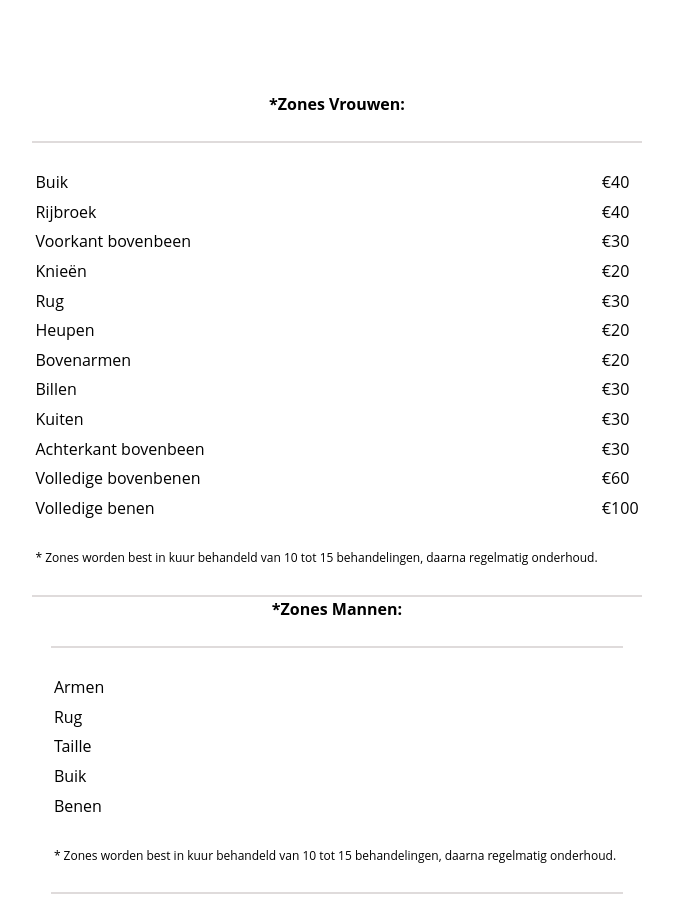
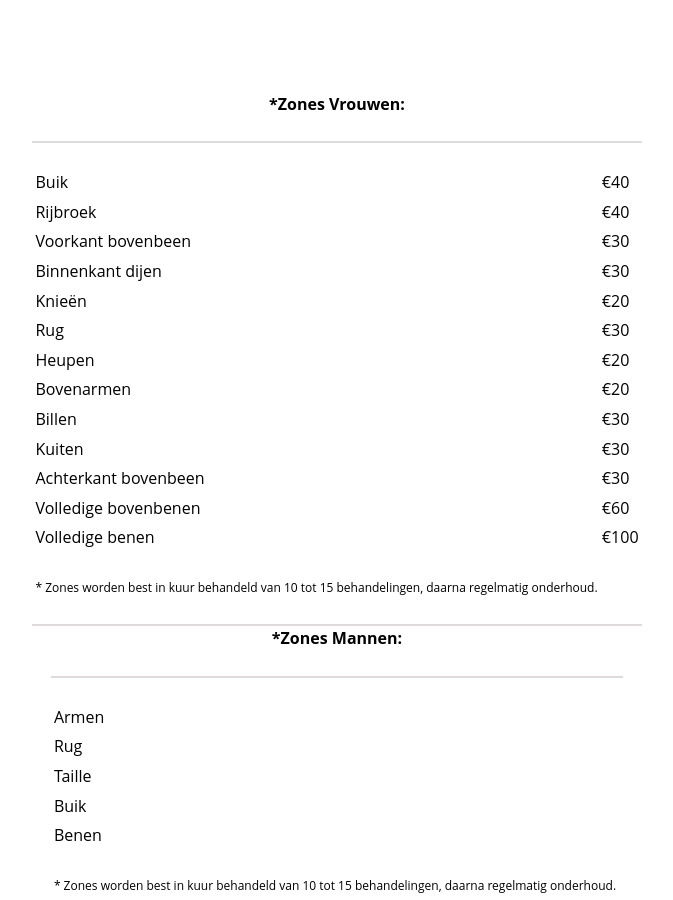
Before and after one commit to acandael/anniek, a Jekyll site: the page built from lpg-endermologie.html, in a window 1280 px wide and 900 px high, scrolled down 793 px. Shown: the whole window, without its empty margins (303-976 px from the left). Built offline with Jekyll 4.4.1, drawn with Linux system fonts in a browser that asks for light colours.

Commit message:
add binnenkant dijen

```diff
--- a/lpg-endermologie.html
+++ b/lpg-endermologie.html
@@ -49,6 +49,10 @@ layout: default
       </tr>
       <tr>
         <td>Voorkant bovenbeen</td>
+        <td>&euro;30</td>
+      </tr>
+      <tr>
+        <td>Binnenkant dijen</td>
         <td>&euro;30</td>
       </tr>
       <tr>
```
